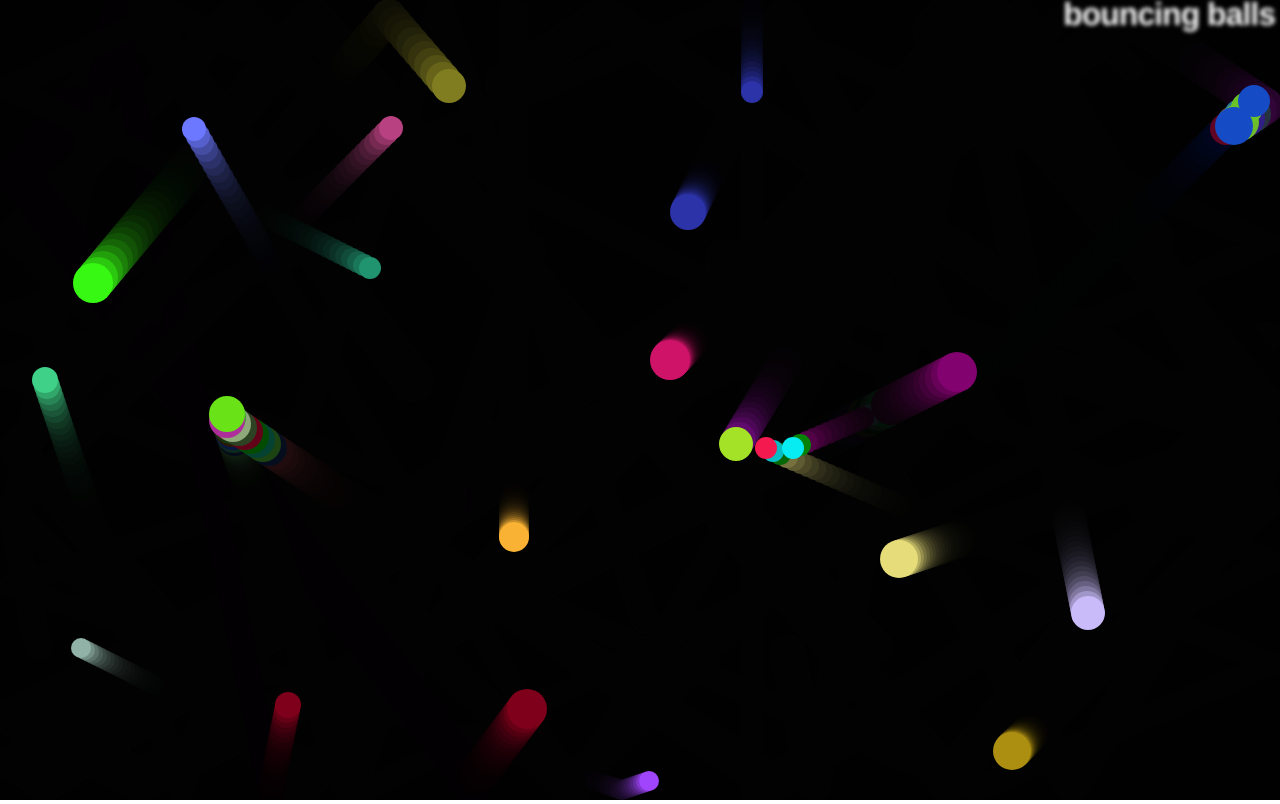
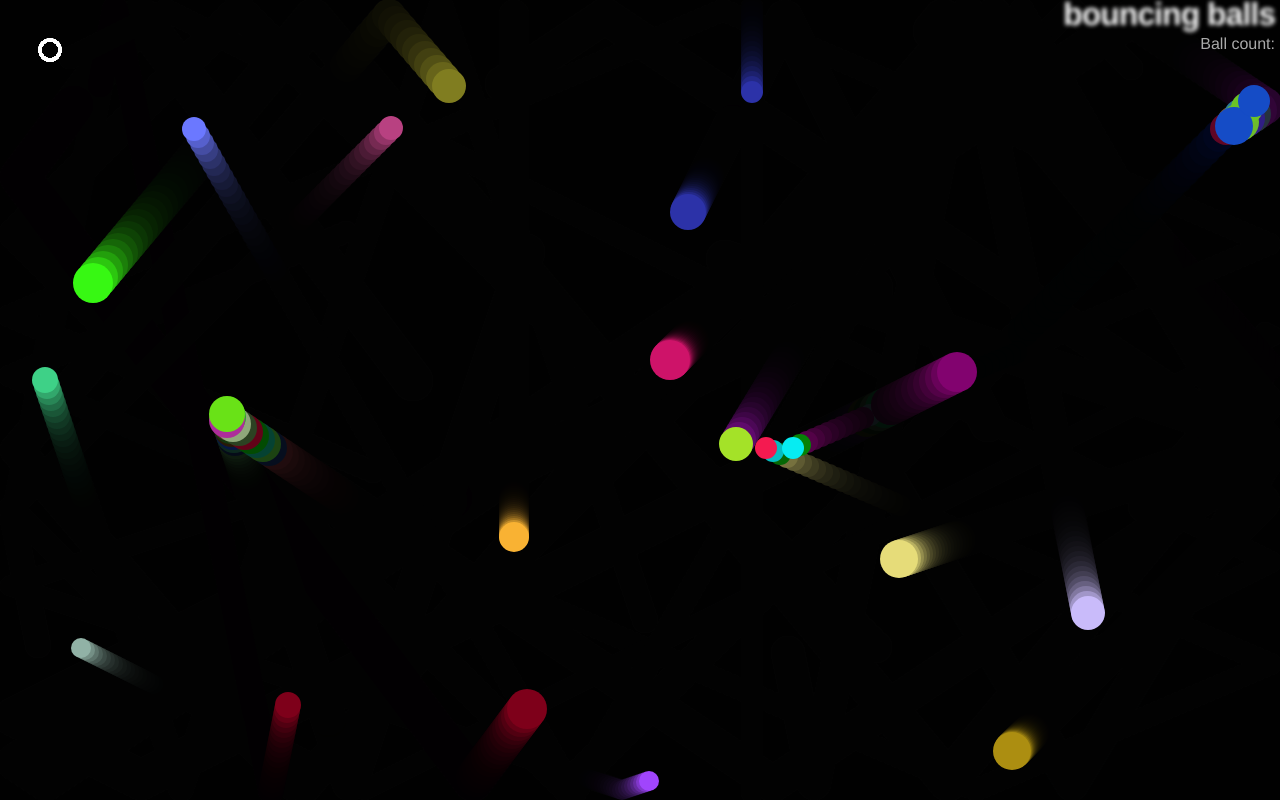
Before and after one commit to Skatehead/Bouncing-balls, a plain HTML site: page index.html in a window 1280 px wide. Drawn offline with Linux system fonts and the light colour scheme.

Commit message:
Add files via upload

```diff
--- a/index.html
+++ b/index.html
@@ -9,6 +9,7 @@
 
   <body>
     <h1>bouncing balls</h1>
+    <p class="counter">Ball count: </p>
     <canvas></canvas>
 
     <script src="main.js"></script>
--- a/main.js
+++ b/main.js
@@ -2,6 +2,8 @@
 
 const canvas = document.querySelector("canvas");
 const ctx = canvas.getContext("2d");
+const counter = document.querySelector(".counter");
+let score = 0;
 
 const width = (canvas.width = window.innerWidth);
 const height = (canvas.height = window.innerHeight);
@@ -82,6 +84,7 @@ class Ball extends Shape {
 }
 
 class EvilCircle extends Shape {
+
   constructor(x, y) {
     super(x, y, 20, 20);
     this.color = "white";
@@ -104,6 +107,50 @@ class EvilCircle extends Shape {
       }
     });
   }
+
+  draw() {
+    ctx.beginPath();
+    ctx.strokeStyle = "white";
+    ctx.lineWidth = 3;
+    ctx.arc(this.x, this.y, this.size, 0, 2 * Math.PI);
+    ctx.stroke();
+  }
+
+  checkBounds() {
+
+      if (this.x + this.size >= width) {
+        this.x = this.x-this.size;
+      }
+
+      if (this.x - this.size <= 0) {
+        this.x = this.x+this.size;
+      }
+
+      if (this.y + this.size >= height) {
+        this.y = this.y+this.size;
+      }
+
+      if (this.y - this.size <= 0) {
+        this.y = this.y-this.size;
+      }
+
+
+  }
+
+  collisionDetect() {
+    for (const ball of balls) {
+      if (ball.exists) {
+        const dx = this.x - ball.x;
+        const dy = this.y - ball.y;
+        const distance = Math.sqrt(dx * dx + dy * dy);
+
+        if (distance < this.size + ball.size) {
+         score -= 1;
+          ball.exists = false;
+        }
+      }
+    }
+  }
 }
 
 const balls = [];
@@ -122,16 +169,29 @@ while (balls.length < 25) {
   );
 
   balls.push(ball);
+  score += 1;
+  //counter.textContent = counter.textContent `${score}`;
 }
+
+const evilCircle = new EvilCircle (50,50);
+
+//counter.textContent += score;
 
 function loop() {
   ctx.fillStyle = "rgba(0, 0, 0, 0.2)";
   ctx.fillRect(0, 0, width, height);
 
   for (const ball of balls) {
+    if (ball.exists) {
     ball.draw();
     ball.update();
     ball.collisionDetect();
+    }
+
+    evilCircle.draw();
+    evilCircle.checkBounds();
+    evilCircle.collisionDetect();
+ //   counter.textContent = score;
   }
 
   requestAnimationFrame(loop);
--- a/styles.css
+++ b/styles.css
@@ -24,3 +24,11 @@ h1 {
   color: transparent;
   text-shadow: 0 0 4px white;
 }
+
+p {
+  position: absolute;
+  margin: 0;
+  top: 35px;
+  right: 5px;
+  color: #aaa;
+}
```
